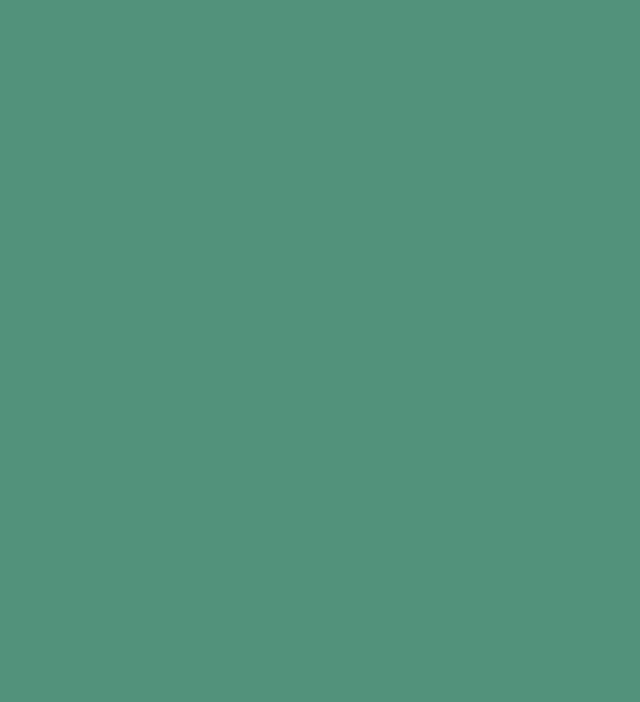
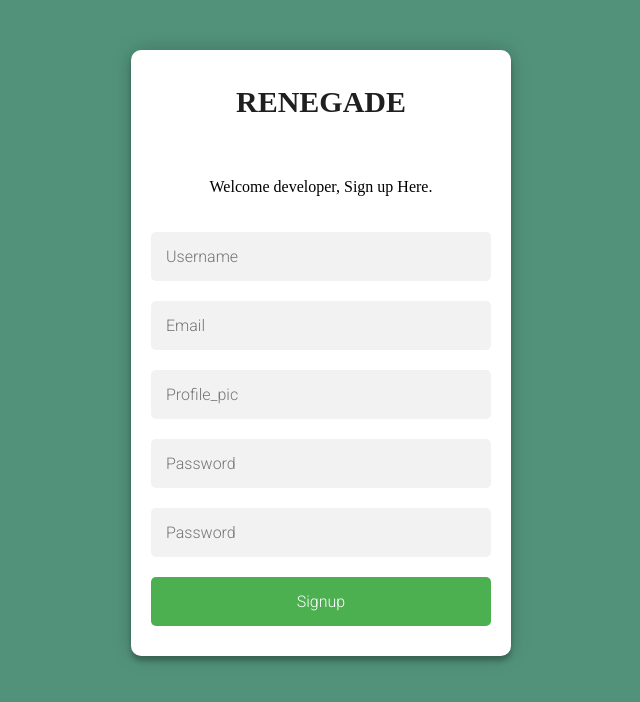
Before and after one commit to Patrick-Njiru/renegade, a React (Create React App) app in the folder client/: page /signup-form in a window 1280 px wide. Shown: the top 702 px of the page, without its empty margins (319-959 px from the left). Built offline with nearby package versions, Linux system fonts and the light colour scheme.

Commit message:
"updated frotnend"

```diff
--- a/client/src/App.js
+++ b/client/src/App.js
@@ -2,7 +2,9 @@ import React from 'react'
 import Home from "./components/Home";
 import Developer from './components/Developer';
 import Manager from './components/Manager';
-import NavBar from './components/NavBar'
+// import NavBar from './components/NavBar'
+import SignupForm from './components/SignupForm';
+
 
 import { BrowserRouter as Router, Switch, Route } from 'react-router-dom'
 
@@ -15,6 +17,7 @@ function App() {
               <Route exact  path="/"> <Home /> </Route>
               <Route exact path="/developer"> <Developer /> </Route>
               <Route exact path="/manager"> <Manager /> </Route>
+              <Route exact path = "/signup-form" > <SignupForm /> </Route>
             </Switch>
       </Router>
   );
--- a/client/src/components/Developer.js
+++ b/client/src/components/Developer.js
@@ -1,11 +1,11 @@
 import React from 'react'
 import MyProjects from './MyProjects'
 
-function Developer() {
+function Developer( { userProps }) {
   return (
     <>
       <div>Developer</div>
-      <MyProjects />
+      <MyProjects userProps = {userProps} />
     </>
 
   )
--- a/client/src/components/LoginForm.js
+++ b/client/src/components/LoginForm.js
@@ -2,44 +2,25 @@ import React from "react";
 import { useState } from "react";
 import { Link } from 'react-router-dom'
 
+function LoginForm( { getUserProps }) {
+  const [formData, setFormData] = useState({ username:"", password:"" })
 
-function LoginForm() {
-  const [formData, setFormData] = useState({
-    username:"",
-    password:"",
+  function handleChange(e){ setFormData({ ...formData, [e.target.name]: e.target.value }) }
 
-  })
-
-
-  function handleChange(e){
-    setFormData({
-      ...formData,
-      [e.target.name]: e.target.value
-    })
-  }
-
-  // When form is submitted, create a new project with the
-  // details in the formData.
   function handleSubmit(e) {
     e.preventDefault();
-    // console.log(formData)
 
     fetch("/login/developer", {
       method: "POST",
-      headers: {
-        "Content-Type": "application/json"
-      },
+      headers: { "Content-Type": "application/json" },
       body: JSON.stringify(formData)
     })
-    .then((res) => console.log(res.json()))
+    .then((res) => res.json())
+    .then(getUserProps)
 
+    setFormData({ username:"", password:"" })
+  }
 
-    setFormData({
-      username:"",
-      password:"",
-    })
-
-  }
 
   return (
     <>
@@ -57,7 +38,7 @@ function LoginForm() {
             <input type="text" className="form-field" placeholder="Password" name="password" value={formData.password} onChange={handleChange} />
 
             <button className="form-field"> Login as Developer </button>
-            <button className="form-field"> Signup as Developer </button>
+            <button className="form-field"> <Link to = "/signup-form"> Signup as Developer </Link></button>
             <button className="form-field"> Login as Manager </button>
 
 
--- /dev/null
+++ b/client/src/components/SignupForm.js
@@ -0,0 +1,54 @@
+import React from "react";
+import { useState } from "react";
+
+function SignupForm( { getUserProps }) {
+  const [formData, setFormData] = useState({ username:"", email:"", profile_pic:"", password:"" })
+
+  function handleChange(e){ setFormData({ ...formData, [e.target.name]: e.target.value }) }
+
+  function handleSubmit(e) {
+    e.preventDefault();
+
+    fetch("/signup/developer", {
+      method: "POST",
+      headers: { "Content-Type": "application/json" },
+      body: JSON.stringify(formData)
+    })
+    .then((res) => res.json())
+    .then(console.log)
+
+    setFormData({ username:"", email:"", profile_pic:"", password:"" })
+
+  }
+
+  return (
+    <>
+    <div className="home-container">
+
+        <div className="main">
+        <div className="create-project-form-container">
+        <h2>RENEGADE</h2>
+        <img src=""></img>
+        <p>Welcome developer, Sign up Here.</p>
+
+          <form className="create-project-form" onSubmit={handleSubmit}>
+            <input type="text" className="form-field" placeholder="Username" name="username" value={formData.username} onChange={handleChange} />
+            <input type="text" className="form-field" placeholder="Email" name="email" value={formData.email} onChange={handleChange} />
+            <input type="text" className="form-field" placeholder="Profile_pic" name="profile_pic" value={formData.profile_pic} onChange={handleChange} />
+            <input type="text" className="form-field" placeholder="Password" name="password" value={formData.password} onChange={handleChange} />
+            {/* <input type="text" className="form-field" placeholder="Confirm_passowrd" name="confirm_password" value={formData.confirm_password} onChange={handleChange} /> */}
+
+
+            <input type="text" className="form-field" placeholder="Password" name="password" value={formData.password} onChange={handleChange} />
+
+            <button className="form-field"> Signup </button>
+
+          </form>
+        </div>
+        </div>
+        </div>
+    </>
+  )
+}
+
+export default SignupForm;
```
